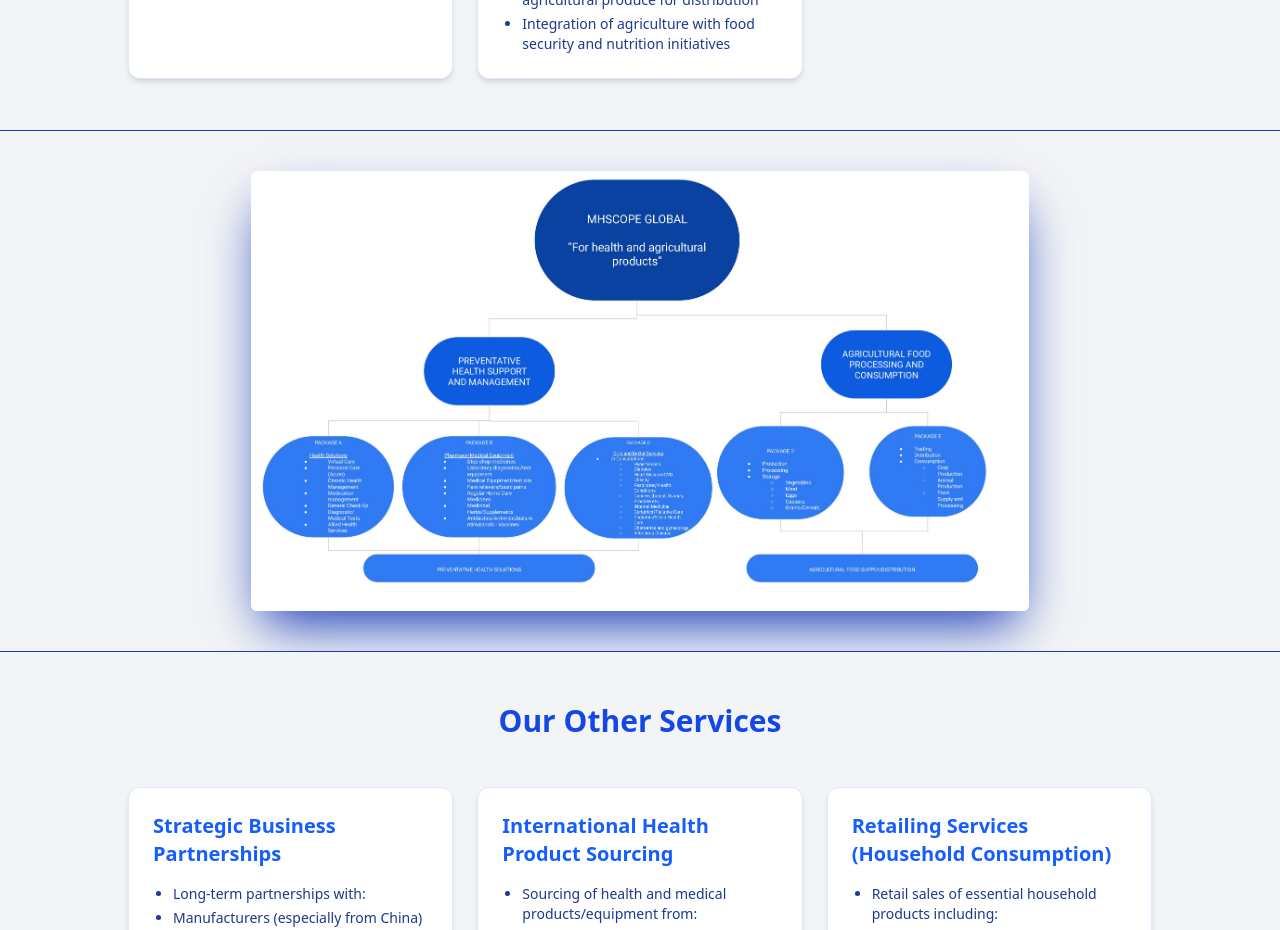
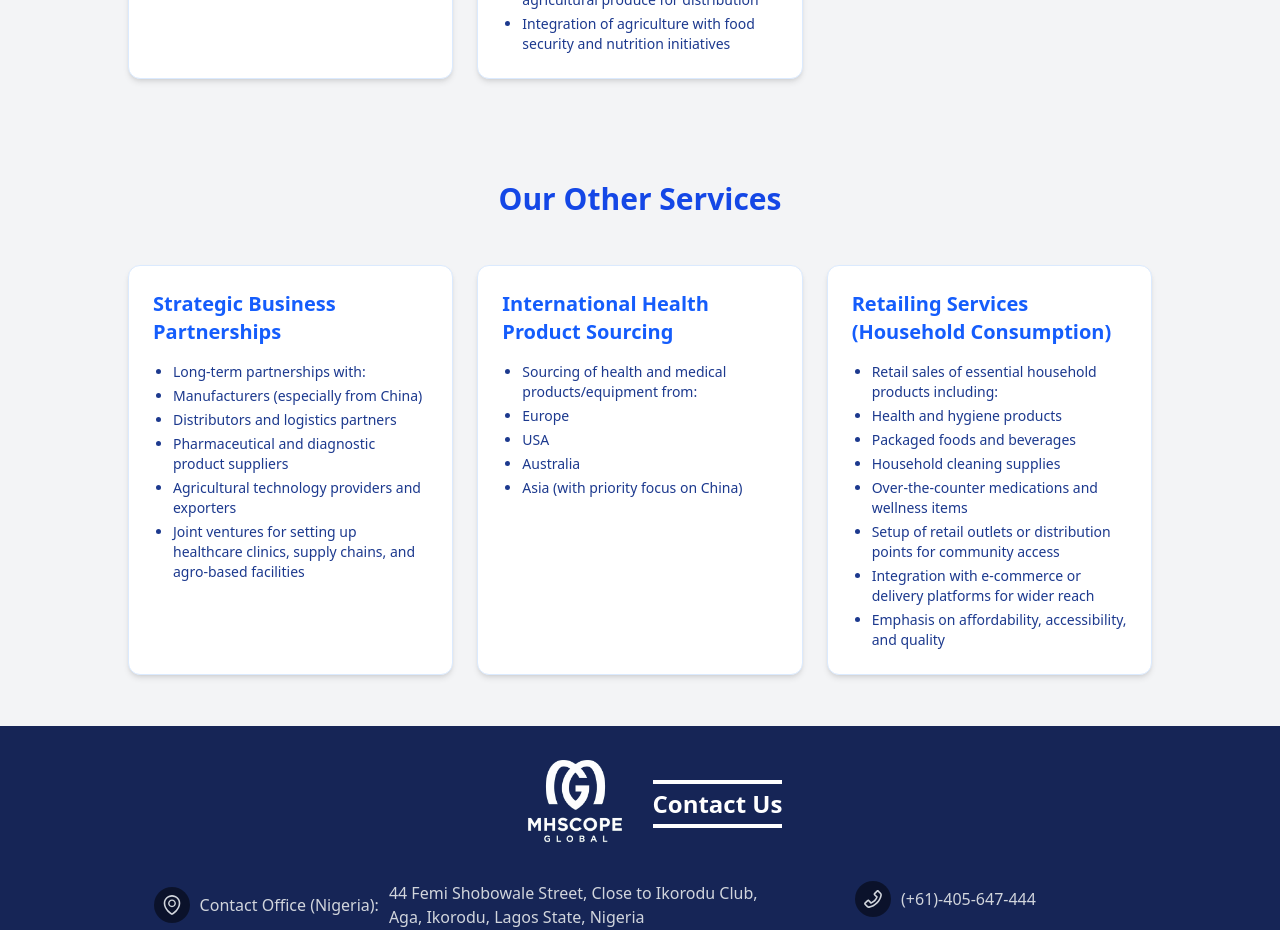
Before and after one commit to Olubukola-Martins/mhscope, a Next.js app: page / in a window 1280 px wide. Shown: the part 2820-3750 px from the top of the page. Built offline with nearby package versions, Linux system fonts and the light colour scheme.

Commit message:
hide chart until clicked

```diff
--- a/app/_components/Chart.js
+++ b/app/_components/Chart.js
@@ -12,7 +12,7 @@
   });
 console.log("viis",visible)
   return (
-    <div className="border-y border-blue-800 bg-gray-100 ">
+    <div className={`border-y border-blue-800 bg-gray-100  ${visible ? '' : 'hidden'} `}>
       <div className="   overflow-x-hidden  ">
         <motion.div
           ref={ref}
```
